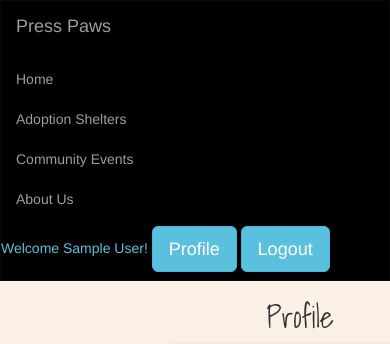
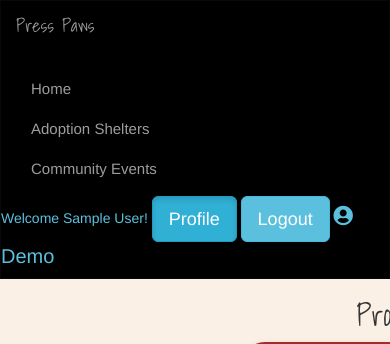
Before and after one commit to jtrieu2/PressPaws, a Flask app: page /profile in a window 390 px wide; the page is wider, and only the part inside the window is pictured. Shown: the top 344 px of that part. Run offline with Flask 2, Linux system fonts and the light colour scheme; the visitor is signed in with stand-in values (Sample User, id 1); data comes from the database, SQL or seed files in the repository; data that the repository does not hold is empty; some libraries are stand-ins or nearby versions; some web fonts are replaced.

Commit message:
demo profile working

```diff
--- a/server.py
+++ b/server.py
@@ -35,30 +35,44 @@ def show_homepage():
     session["registration_elements"] = registration_elements
     session["registration_titles"] = registration_titles
     session["current_page"] = '/'
+        # [events, event_ids] = get_eventbrite_details(city = 'San Francisco', num_events = 8)
+    events = []
+    event_ids = []
 
-    [events, event_ids] = get_eventbrite_details(city = 'San Francisco', num_events = 8)
+    if session.get('user_id',0):
+    	print(session['user_id'])
+
 
     return render_template("landing.html", events = events, event_ids = event_ids)
 
-@app.route('/landing-login', methods=['POST'])
+@app.route('/landing-login', methods=['GET','POST'])
 def landing_login_process():
 	"""Login Process"""
 
-	# Get form variables
-	email = request.form['email']
-	password = request.form['password']
+	# If a user logs in (not with the demo account)
+	if request.method == 'POST' and not request.form.get('clicked'):
+		# Get form variables
+		email = request.form['email']
+		password = request.form['password']
 
-	user = User.query.filter_by(email=email).first()
+		user = User.query.filter_by(email=email).first()
 
-	# If no user exists or if the password does not
-	# match with the registered username, redirect to homepage.
-	if not user or user and user.password != password:
-		return redirect('/')
+		# If no user exists or if the password does not
+		# match with the registered username, redirect to homepage.
+		if not user or user and user.password != password:
+			return redirect('/')
 
-	# If user login is successful, update session variables.
-	if user and user.password == password:
-		session["user_id"] = user.user_id
-		session["fname"] = user.fname
+		# If user login is successful, update session variables.
+		if user and user.password == password:
+			session["user_id"] = user.user_id
+			session["fname"] = user.fname
+
+	# If user clicks on demo account button
+	elif request.form.get('clicked') == 'yes':
+		user = User.query.get(1)
+		session['user_id'] = user.user_id
+		session['fname'] = user.fname
+		session['demo'] = 'active'
 
 	# Grab eventbrite details to display on homepage
 	# [events, event_ids] = get_eventbrite_details(city = 'New York', num_events = 8)
@@ -94,8 +108,11 @@ def logout():
     """Log out."""
 
     del session["user_id"]
+    if session.get('demo',0):
+    	del session['demo']
+
     if session['current_page'] == '/profile':
-    	return redirect(session['/'])
+    	return redirect('/')
     else:
     	return redirect(session['current_page'])
 
@@ -166,7 +183,7 @@ def change_avatar():
 	change to the database"""
 
 	# Randomly select a number from 1-17 that represents that id of the Avatar images
-	selected_avatar = Avatar.query.get(random.int(1,17))
+	selected_avatar = Avatar.query.get(random.randint(1,17))
 	selected_url = selected_avatar.url
 
 	# Get the current user's profile picture and reassign the value
--- a/templates/base.html
+++ b/templates/base.html
@@ -24,29 +24,65 @@
   .modal-footer {
     background-color: #5bc0de;
   }
+  #demo-btn {
+    padding-right: 10px;
+    font-size: 20px;
+    color: #5bc0de;
+  }
+  .link{
+    padding-left: 0;
+    margin-left:15px;
+    font-size:15px;
+  }
+
+.link:after{
+  content: '';
+  position: absolute;
+  width: 0; height: 3px;
+  display: block;
+  margin-top: 5px;
+  right: 0;
+  background: #fff;
+  transition: width .2s ease;
+  -webkit-transition: width .2s ease;
+}
+
+.link:hover:after{
+  width: 100%;
+  left: 0;
+  background: #fff;
+}
+
+.navbar-brand {
+  font-family: 'Shadows Into Light';
+}
+
 
   </style>
 </head>
 <body>
   <nav class="navbar navbar-inverse" id=navbar style="margin-bottom:0">
     <div class="container-fluid">
-      <div class="navbar-header"> <a class="navbar-brand" href="#">Press Paws</a></div>
+      <div class="navbar-header"> <p class="navbar-brand">Press Paws</p></div>
       <ul class="nav navbar-nav">
-        <li><a href="/">Home</a></li>
-        <li><a href="/search">Adoption Shelters</a></li>
-        <li><a href="/events-search">Community Events</a></li>
-        <li><a href="#">About Us</a></li>
+        <li><a class="link" href="/">Home</a></li>
+        <li><a class="link" href="/search">Adoption Shelters</a></li>
+        <li><a class="link" href="/events-search" width=auto>Community Events</a></li>
       </ul>
     {% if session.get('user_id',0) != 0 %}
       <ul class="nav navbar-nav navbar-right">
         <h style="color:#5bc0de;"> Welcome {{session['fname']}}!</h>
+        {% if session.current_page == '/profile' %}
+        <a class="btn btn-info btn-lg active" href="\profile" id="myProfileBtn">Profile</a>
+        {% else %}
         <a class="btn btn-info btn-lg" href="\profile" id="myProfileBtn">Profile</a>
+        {% endif %}
         <a class="btn btn-info btn-lg" href="\logout">Logout</a>
+        <a id="demo-btn" href='/'><i class="fas fa-user-circle"></i>Demo</a>
       </ul>
     </div>
   </nav>
     {% else %}
-
     <ul class="nav navbar-nav navbar-right">
       <button type="button" class="btn btn-info btn-lg" id="myLoginBtn">Login</button>
                    <!-- Modal -->
@@ -103,6 +139,7 @@
                             </div>
                   </div>
               </div>
+        <a id="demo-btn" href='/'><i class="fas fa-user-circle"></i>Demo</a>
   </ul>
 </div>
 </nav>
@@ -121,7 +158,10 @@
       });
     });
 
-
+    $('#demo-btn').click( function() {
+      $.post("/landing-login", {'clicked':'yes'});
+        alert('Woof!');
+    });
     </script>
   <!-- <script src="/static/landing.js"></script> -->
 
--- a/templates/profile.html
+++ b/templates/profile.html
@@ -6,14 +6,20 @@
 </head>
 
 <style>
+	html, body {
+  	width: 100%;
+  	height: 100%;
+  	background-color: linen;
+	}
 	li {
         list-style-type: none;
       }
     #profile-container {
-    	padding-left: 150px;
-    	padding-right:150px;
+    	margin-left: 225px;
+    	margin-right:200px;
     	padding-bottom: 25px;
     	background-color:linen;
+    	text-align: center;
     }
     .profile-card {
     	box-shadow: 0 4px 8px 0 rgba(0,0,0,0.2);
@@ -90,25 +118,31 @@
 				</div>
 			</div>
 		</div>
-		<div class="col-sm-4" style="text-align:center">
+
+		<!-- Bookmarked Shelters Column -->
+		<div class="col-sm-4">
 			<h1 class="profile-headers"> Saved Places </h1>
 			<div class="events-container">
 					{% for place in places %}
-					<div class="card" style="background-color:moccasin">
-						<p>{{place.place_name}}</p>
-						<img style="border-radius: 25px; max-width: 300px; max-height: 150px" id="avatar" src={{place.place_imURL}}></img>
+					<div class="card">
+						<p class="card-names">{{place.place_name}}</p>
+						<img class="bookmark" id="avatar" src={{place.place_imURL}}></img>
 						<p> {{place.place_address}}</p>
+						{% if place.place_website %}
 						<p><a href={{place.place_website}}>{{place.place_website}}</a></p>
-						{% if place.place_hours %}
-							{% for items in place.place_hours %}
-								<li>{{items}}</li>
-							{% endfor %}
+						{% else %}
+						<p><a href={{place.place_website}}>No website listed.</a></p>
 						{% endif %}
+							{% if place.place_hours %}
+								{% for items in place.place_hours %}
+									<li>{{items}}</li>
+								{% endfor %}
+							{% endif %}
 					</div>
 					{% endfor %}
 			</div>
-			<div style="width:300px">
-				<button style="margin-top: 25px" type="submit" class="btn btn-primary" data-toggle="modal" data-target=#emailsheltermodal>
+			<div class="email-btn">
+				<button type="submit" class="btn btn-primary" data-toggle="modal" data-target=#emailsheltermodal>
 				<span class="glyphicon glyphicon-envelope"></span> Share Favorite Shelters</button>
 			</div>
 
```
Also changed, not shown: other parts of templates/profile.html (+33 -11 lines), templates/events.html (+5 -3 lines).
